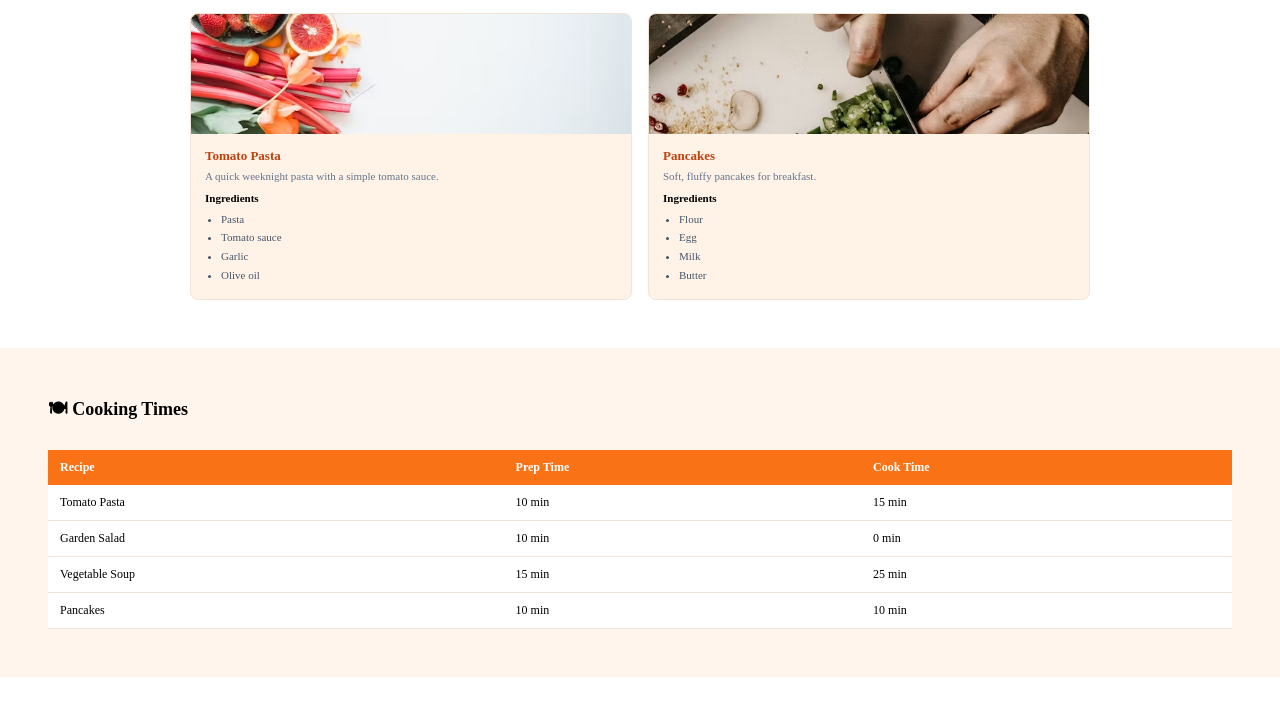
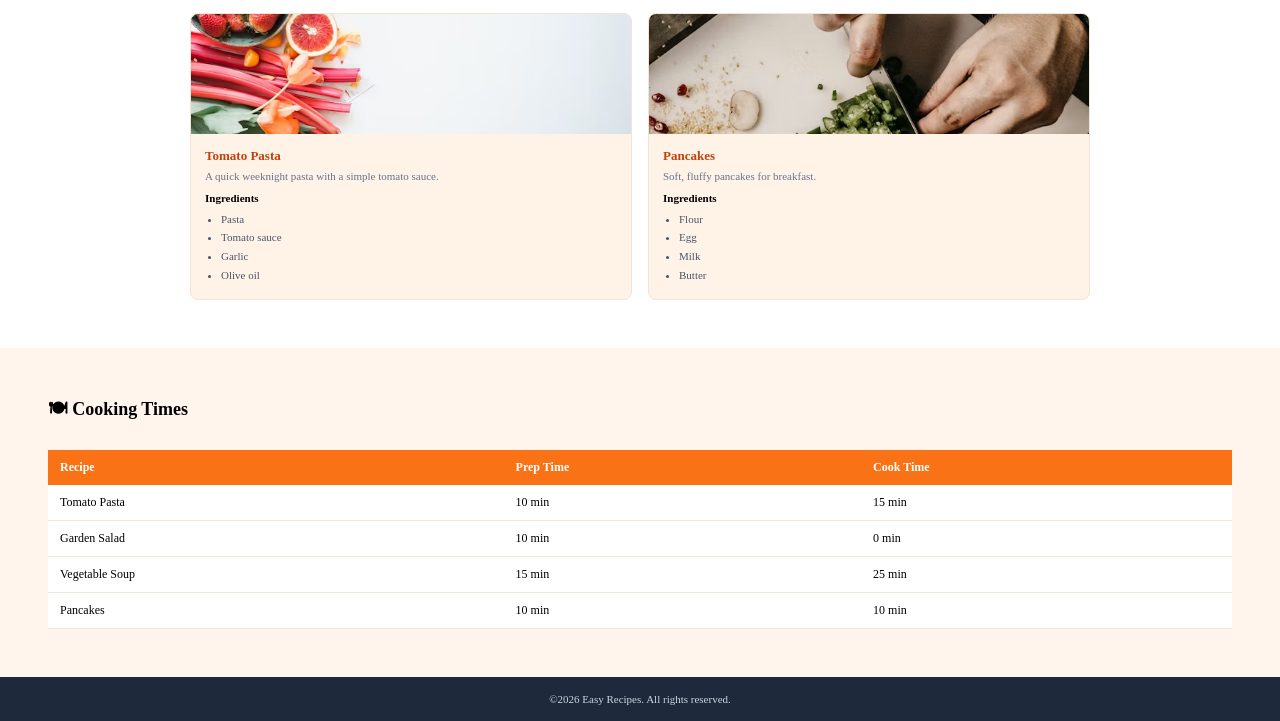
Before and after one commit to ahsanhabibs/recipe-cards, a plain HTML site: page cook/index.html in a window 1280 px wide. Shown: the part 642-1363 px from the top of the page. Before the commit the page ends 1319 px from the top, so only its background shows below. Drawn offline with Linux system fonts and the light colour scheme.

Commit message:
all section end

```diff
--- a/cook/index.html
+++ b/cook/index.html
@@ -125,6 +125,9 @@
     </thead>
     </table>
     </section>
+    <footer class="footer">
+    ©2026 Easy Recipes. All rights reserved.
+    </footer>
 
 
 </body>
--- a/cook/style.css
+++ b/cook/style.css
@@ -142,3 +142,10 @@ td {
   padding: 10px 12px;
   border-bottom: 1px solid #f1e4d8;
 }
+.footer {
+  background: #1e293b;
+  color: #cbd5e1;
+  text-align: center;
+  font-size: 11px;
+  padding: 16px;
+}
```
